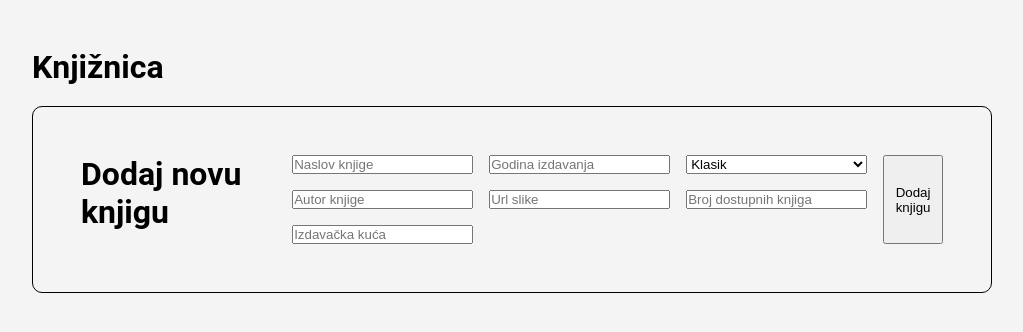
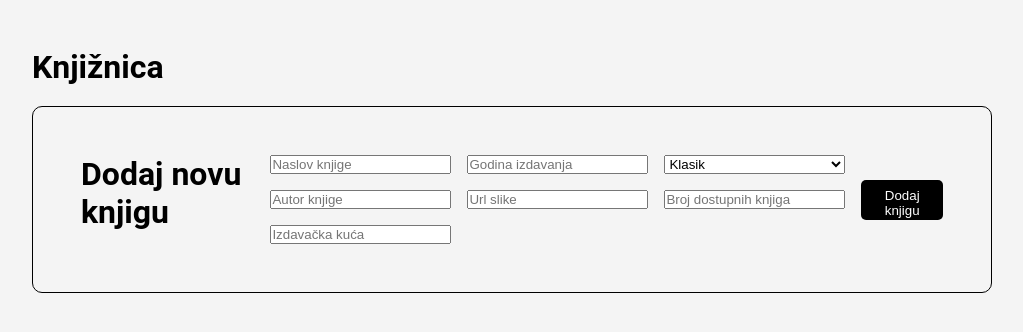
Before and after one commit to itsjozo1/Internship-14-Knjiznica, a React (Vite) app: page / in a window 1280 px wide. Shown: the top 332 px of the page, without its empty margins (128-1151 px from the left). Built offline with nearby package versions, Linux system fonts and the light colour scheme.

Commit message:
Fixed years and copies input

```diff
--- a/src/AddBooks.jsx
+++ b/src/AddBooks.jsx
@@ -13,10 +13,10 @@ function AddBooks() {
       title: getInputValue('input-title'),
       author: getInputValue('input-author'),
       publishingHouse: getInputValue('input-publisher'),
-      yearOfPublication: getInputValue('input-year'),
+      yearOfPublication: Math.floor(Math.abs(getInputValue('input-year'))),
       bookCoverImage: getInputValue('input-image'),
       genres: genres[getInputValue('input-genre')],
-      avaiableCopies: Math.abs(getInputValue('input-avaiable-copies'))
+      avaiableCopies: Math.floor(Math.abs(getInputValue('input-avaiable-copies')))
     };
 
     if (checkInput()) {
--- a/src/checkInputMethods.js
+++ b/src/checkInputMethods.js
@@ -5,7 +5,7 @@ const checkAvaiableCopies = () => {
     let avaiableCopies = document.querySelector('.input-avaiable-copies');
     avaiableCopies.style.border = '';
     if (Math.abs(avaiableCopies.value) > 1 && avaiableCopies.value !== ''){
-      avaiableCopies.value = Math.floor(avaiableCopies.value);
+      avaiableCopies.value = Math.floor(Math.abs(avaiableCopies.value));
       return true;
     }
     else{
@@ -19,6 +19,7 @@ const checkValidYear = () => {
   const year = document.querySelector('.input-year');
   year.style.border = '';
   if (Math.abs(year.value) < new Date().getFullYear() && year.value !== ''){
+    year.value = Math.floor(Math.abs(year.value));
     return checkAvaiableCopies();
   }
   else{
--- a/src/index.css
+++ b/src/index.css
@@ -25,3 +25,14 @@ body {
   flex-direction: column;
   gap: 1rem;
 }
+
+.add-books-container button {
+  padding: 0.5rem 1rem;
+  height: 2.5rem;
+  margin: auto;
+  border: none;
+  border-radius: 5px;
+  background-color: #000;
+  color: #fff;
+  cursor: pointer;
+}
```
